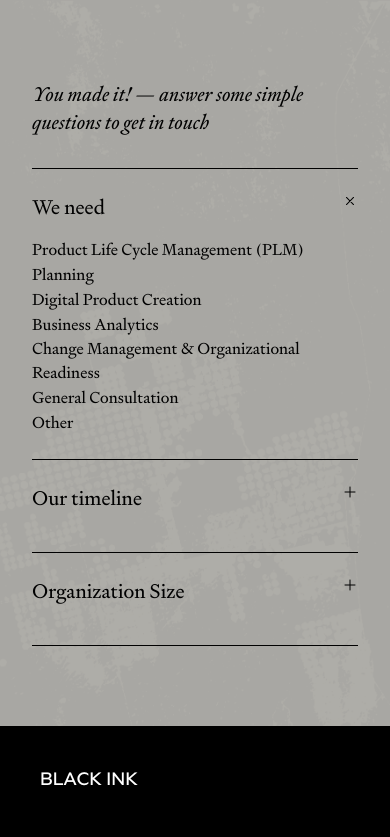
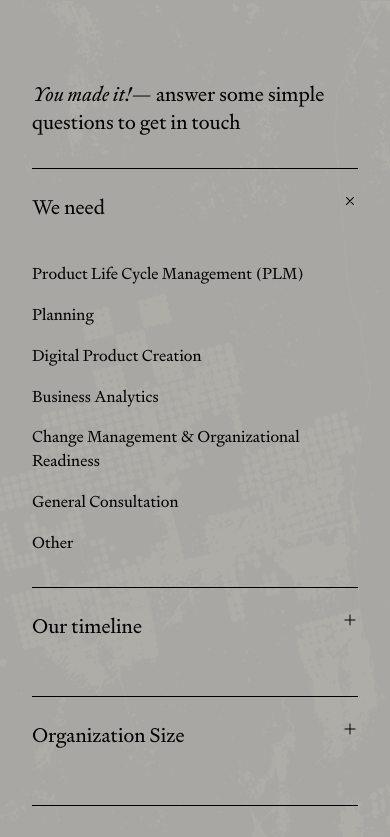
Before and after one commit to jordanframptondev/black-ink, a Next.js app: page /contact in a window 390 px wide. Shown: the top 837 px of the page. Built offline with nearby package versions, Linux system fonts and the light colour scheme.

Commit message:
font and style tweaks before adjusting input box for mobile

```diff
--- a/app/components/contact-form.js
+++ b/app/components/contact-form.js
@@ -57,9 +57,11 @@ export default function ContactForm({}) {
 
     return (
         <div className="w-full">
-            <h2 className="font-signifierItalic text-xl lg:text-4xl font-extralight mb-8">
-                You made it! &mdash; answer some simple questions to get in
-                touch
+            <h2 className="text-xl lg:text-4xl font-extralight mb-8">
+                <span className="font-signifierItalic">You made it!</span>
+                <span className="font-signifier">
+                    &mdash; answer some simple questions to get in touch
+                </span>
             </h2>
             <Transition
                 show={openSection < contactFormData.length}
@@ -126,7 +128,7 @@ function ContactFormSection({
                             isOpen
                                 ? "font-signifier lg:font-signifierItalic"
                                 : "font-signifier"
-                        } text-xl mb-4 lg:mb-2 `}
+                        } text-xl mb-8 lg:mb-2 `}
                     >
                         {question}
                     </h3>
@@ -154,7 +156,7 @@ function ContactFormSection({
                                 <div
                                     onClick={() => selectOption(answer)}
                                     key={index}
-                                    className="relative cursor-pointer contact-option transition-all duration-500"
+                                    className="relative cursor-pointer py-2 lg:py-0 contact-option transition-all duration-500"
                                 >
                                     <span className="arrow">→</span>
                                     <span className="font-signifier option-text">
```
